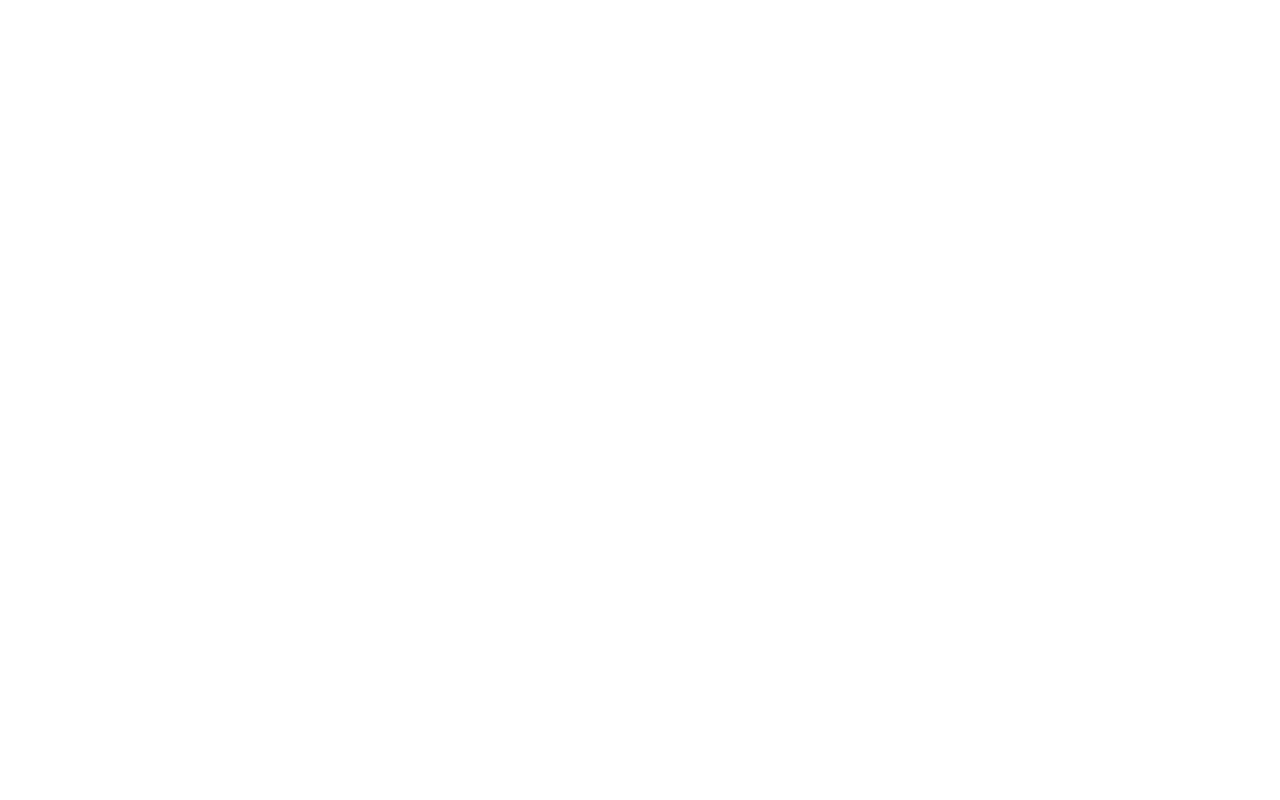
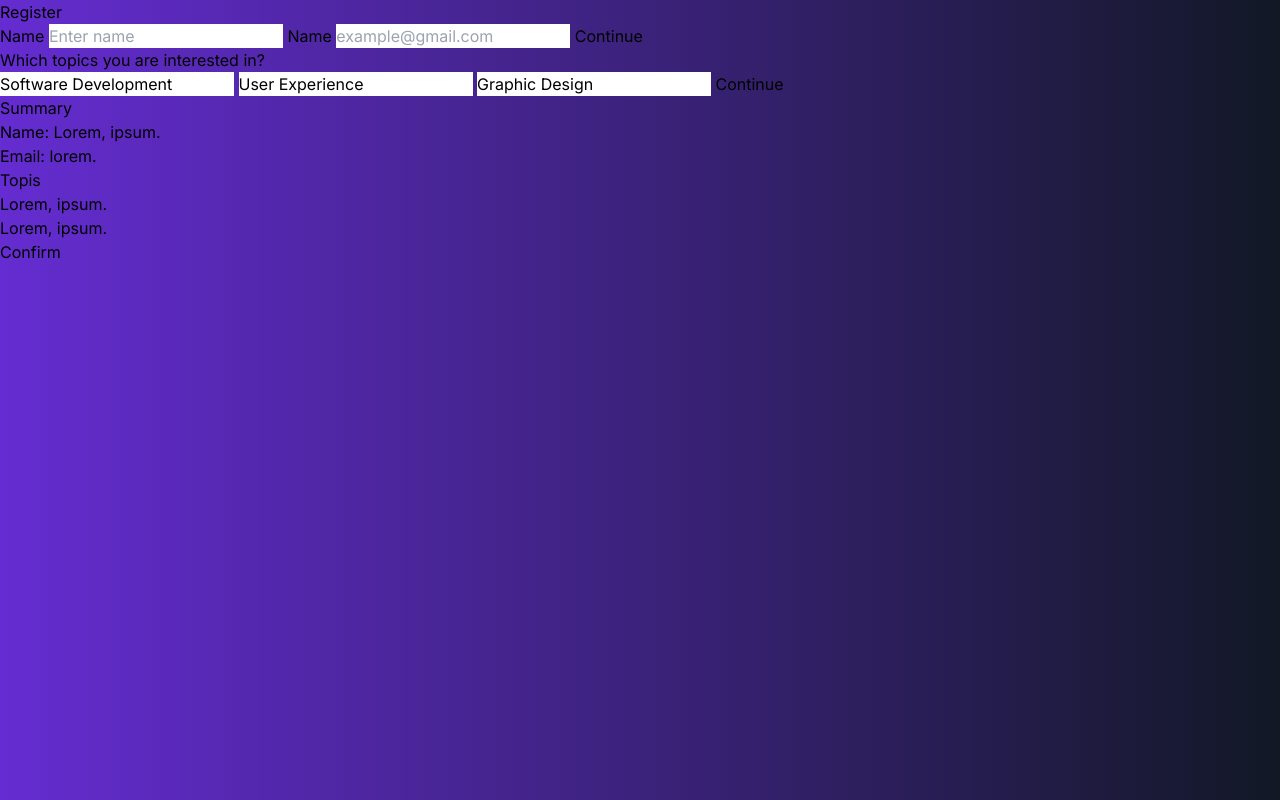
Before and after one commit to Lamphrangmi-Lamin/register-form, a website: page public/index.html in a window 1280 px wide. Drawn offline with Linux system fonts and the light colour scheme.

Commit message:
adding html structure

```diff
--- a/public/index.html
+++ b/public/index.html
@@ -5,7 +5,56 @@
     <meta name="viewport" content="width=device-width, initial-scale=1.0">
     <title>Document</title>
     <link rel="stylesheet" href="../src/output.css"></head>
-<body>
+    <link rel="stylesheet" href="style.css">
+    <link rel="preconnect" href="https://fonts.googleapis.com">
+    <link rel="preconnect" href="https://fonts.gstatic.com" crossorigin>
+    <link href="https://fonts.googleapis.com/css2?family=Inter:wght@100..900&display=swap" rel="stylesheet">
+<body class="gradient-background">
+    <div class="" id="step-1">
+        <h1>Register</h1>
+
+        <form action="#">
+            <label for="name">Name</label>
+            <input type="text" id="name" placeholder="Enter name">
+
+            <label for="email">Name</label>
+            <input type="email" id="email" placeholder="example@gmail.com">
+
+            <input type="submit" value="Continue">
+        </form>
+    </div>
+
+
+    <div class="" id="step-2">
+        <h1>Which topics you are interested in?</h1>
+
+        <form action="#">
+            <input type="text" id="name" value="Software Development">
+            <input type="text" id="name" value="User Experience">
+            <input type="text" id="name" value="Graphic Design">
+            <input type="submit" value="Continue">
+        </form>
+    </div>
+
+
+    <div class="" id="step-3">
+        <h1>Summary</h1>
+
+        <div class="content">
+            <div>
+                <p>Name: <span>Lorem, ipsum.</span></p>
+                <p>Email: <span>lorem.</span></p>
+            </div>
+            <div>
+                <p>Topis</p>
+                <ul>
+                    <li>Lorem, ipsum.</li>
+                    <li>Lorem, ipsum.</li>
+                </ul>
+            </div>
+        </div>
+        <button>Confirm</button>
+    </div>
 
 </body>
 </html>
--- /dev/null
+++ b/public/style.css
@@ -0,0 +1,7 @@
+* {
+    font-family: "Inter", sans-serif;
+}
+
+.gradient-background {
+    background-image: linear-gradient(to right, #652CD1, #121826);
+}
```
Also changed, not shown: src/output.css.
